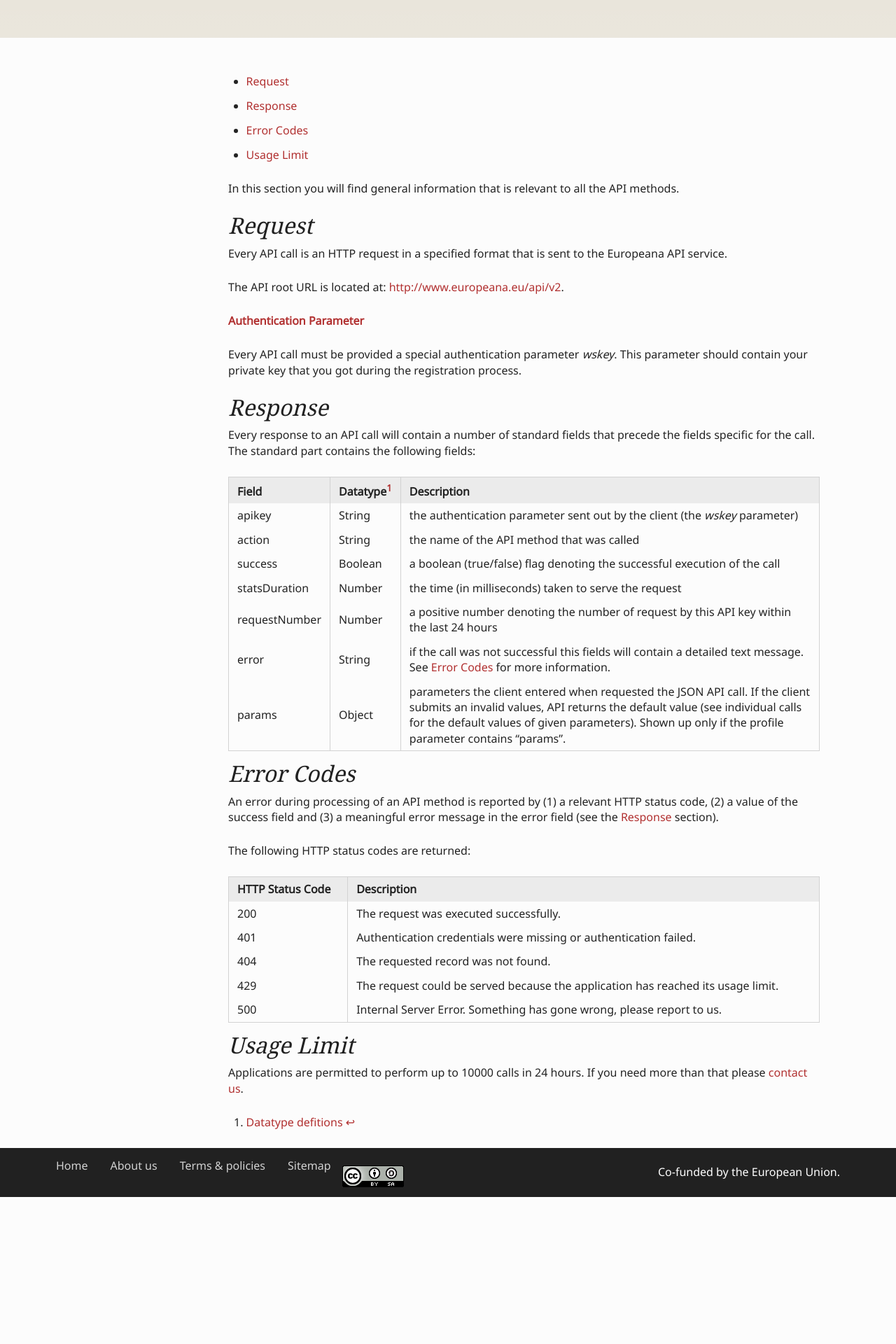
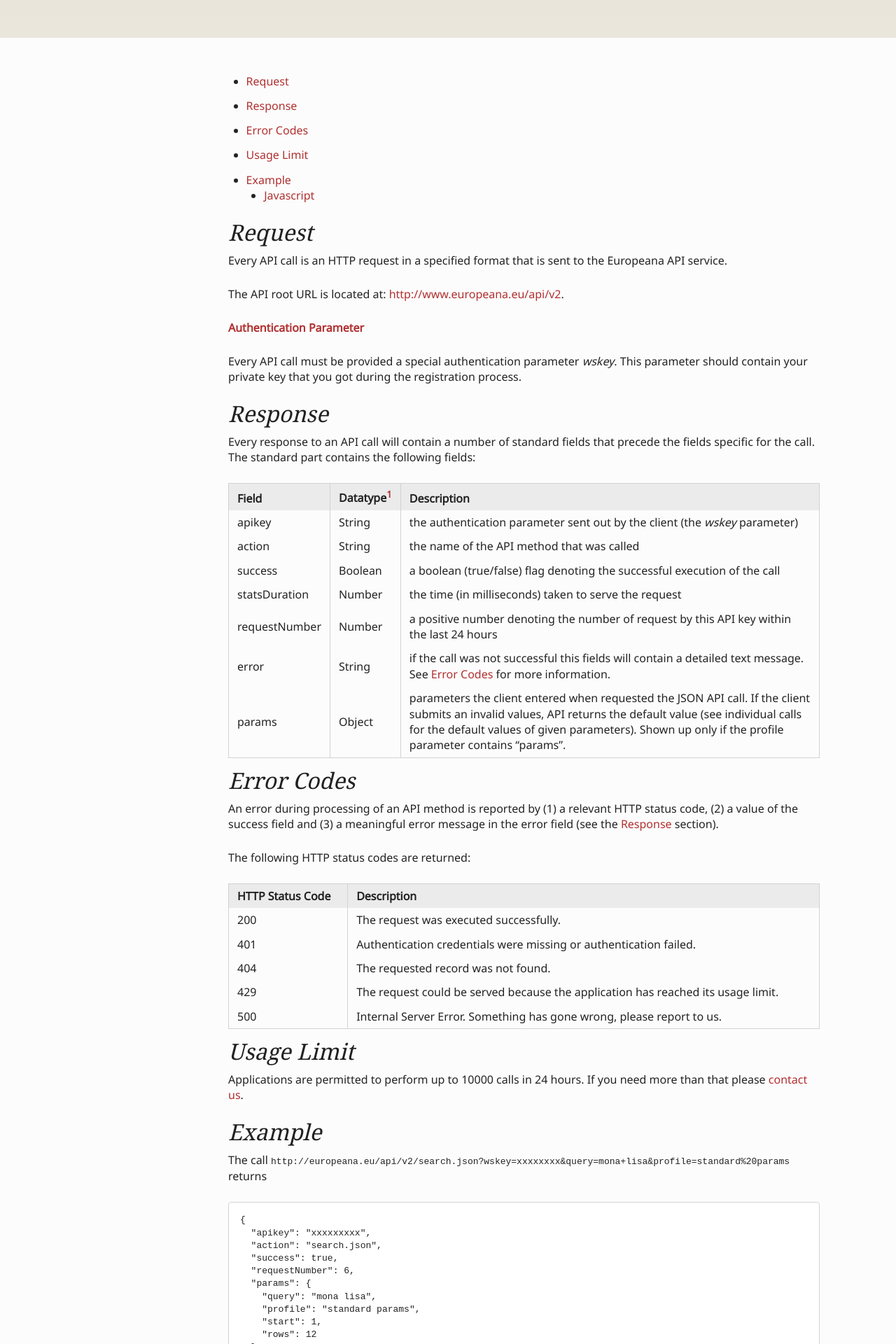
Before and after one commit to europeana/Labs, a Jekyll site: the page built from api/index.md, in a window 1280 px wide. Shown: the part 314-2234 px from the top of the page at 70% size. Built offline with Jekyll 4.4.1, drawn with Linux system fonts in a browser that asks for light colours; some web fonts are replaced; Markdown is read by kramdown in place of the engine named in the settings; before the commit the page ends 2024 px from its top, so only the background shows below that; some of the changed text lies outside the part shown.

Commit message:
Added examples of code blocks to the API page; changed heroku syntax for left TOC

````diff
--- a/api/index.md
+++ b/api/index.md
@@ -4,8 +4,6 @@
 
 * TOC
 {:toc}
-
-In this section you will find general information that is relevant to all the API methods.
 
 ### Request
 
@@ -73,3 +71,40 @@
 Applications are permitted to perform up to 10000 calls in 24 hours. If you need more than that please [contact us](mailto:api@europeana.eu).
 
 [^datatype]: [Datatype defitions](api-introduction.html#data-types "API1-API2 Mapping")
+
+### Example
+
+The call `http://europeana.eu/api/v2/search.json?wskey=xxxxxxxx&query=mona+lisa&profile=standard%20params` returns
+
+```json
+{
+  "apikey": "xxxxxxxxx",
+  "action": "search.json",
+  "success": true,
+  "requestNumber": 6,
+  "params": {
+    "query": "mona lisa",
+    "profile": "standard params",
+    "start": 1,
+    "rows": 12
+  },
+  "itemsCount": 12,
+  "totalResults": 195,
+  "items": [...]
+}
+```
+
+#### Javascript
+
+And some javascript, just to check the syntax formatting.
+
+{% highlight java %}
+var sum = function() {
+    var i, x = 0;
+    for (i = 0; i < arguments.length; ++i) {
+        x += arguments[i];
+    }
+    return x;
+}
+sum(1, 2, 4); // returns 6
+{% endhighlight %}
````
Also changed, not shown: css/screen.css.
